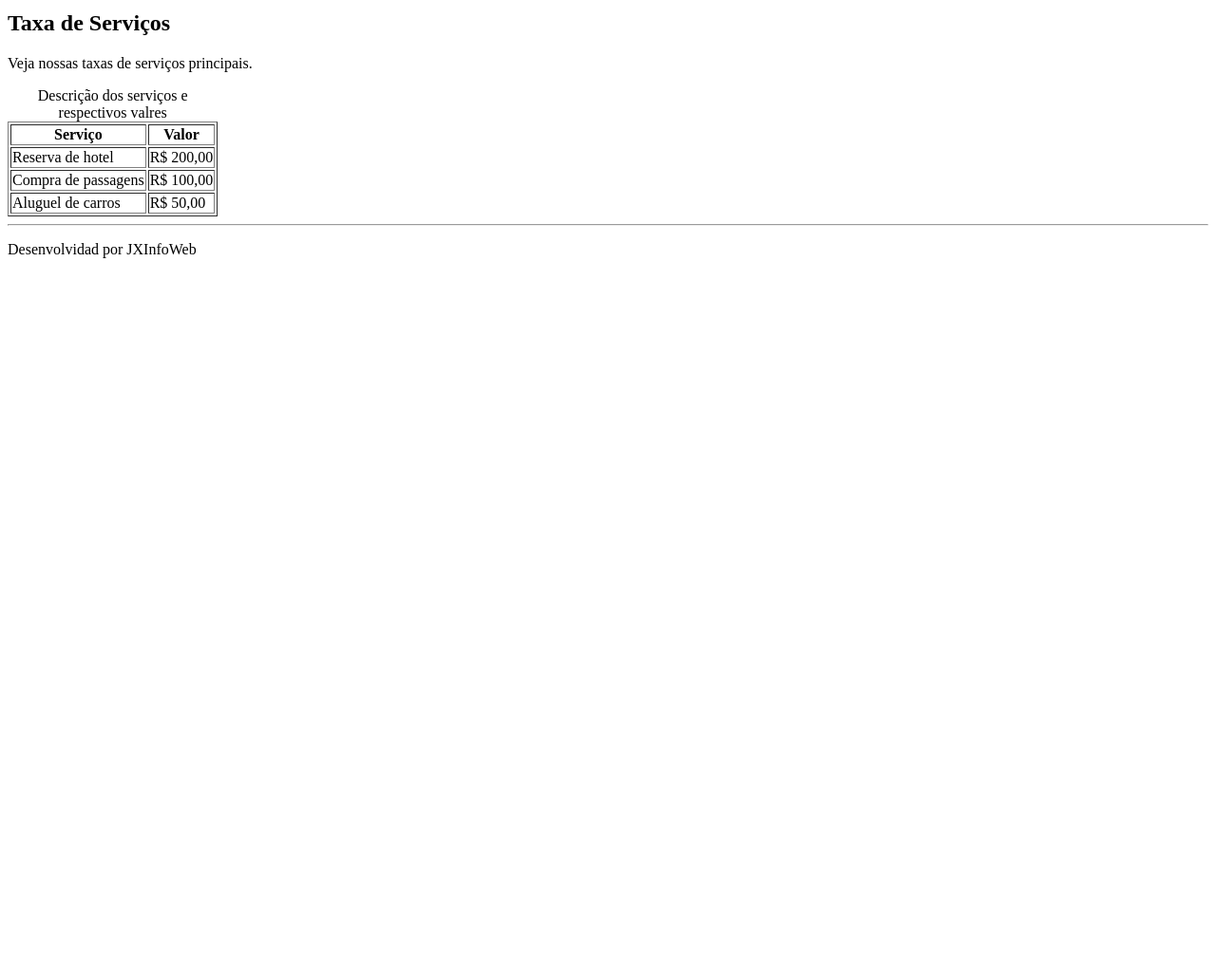
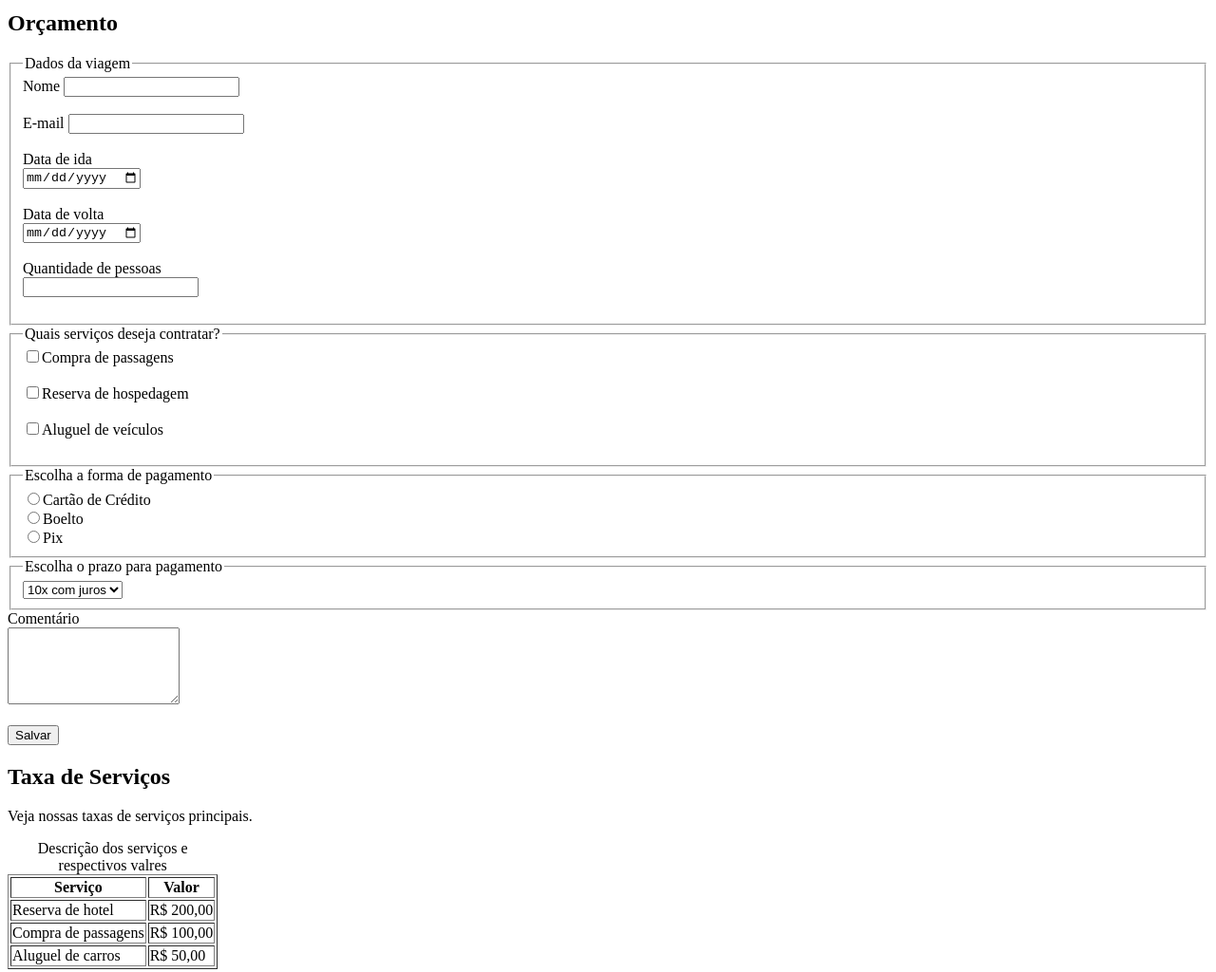
Before and after one commit to parajotaxis/site, a plain HTML site: page index.html in a window 1280 px wide. Shown: the part 1560-2584 px from the top of the page at 95% size. Before the commit the page ends 1848 px from the top, so only its background shows below. Drawn offline with Linux system fonts and the light colour scheme.

Commit message:
add form orcamento

```diff
--- a/index.html
+++ b/index.html
@@ -45,6 +45,69 @@
             Seu navegaro não suporte este formato do video. <a href="video/rabbit320.mp4">Clique aqui para baixar</a>
         </video>
     <section>
+        <h2>Orçamento</h2>
+        <form method="GET" action="">
+            <fieldset>
+                <legend>Dados da viagem</legend>
+                <label>Nome</label>
+                <input type="text" name="nome"><br><br>
+
+                <label>E-mail</label>
+                <input type="email" required name="email"><br><br>
+
+                <label>Data de ida</label><br>
+                <input type="date" name="dataIda"><br><br>
+
+                <label>Data de volta</label><br>
+                <input type="date" name="dataVolta"><br><br>
+
+                <label>Quantidade de pessoas</label><br>
+                <input type="number" name="qtdPessoas"><br><br>
+            </fieldset>
+
+
+            <fieldset>
+                <legend>Quais serviços deseja contratar?</legend>
+                <label for="passagem">
+                    <input type="checkbox" name="passagens" value="passagem">Compra de passagens<br><br>
+                </label>
+                <label for="hospedagem">
+                    <input type="checkbox" name="hospedagem" value="hospedagem">Reserva de hospedagem<br><br>
+                </label>
+                <label for="veiculos">
+                    <input type="checkbox" name="veiculos" value="veiculos">Aluguel de veículos<br><br>
+                </label>
+            </fieldset>
+
+            <fieldset>
+                <legend>Escolha a forma de pagamento</legend>
+                <label>
+                    <input type="radio" name="formaPagamento" value="cataoCredito">Cartão de Crédito
+                </label><br>
+                <label>
+                    <input type="radio" name="formaPagamento" value="boleto">Boelto
+                </label><br>
+                <label>
+                    <input type="radio" name="formaPagamento" value="pix">Pix
+                </label><br>
+            </fieldset>
+
+            <fieldset>
+                <legend>Escolha o prazo para pagamento</legend>
+                <select name="parazoPagamento">
+                    <option value="aVista">À Vista</option>
+                    <option value="cincoVezes">5x sem juros</option>
+                    <option value="dezVezes" selected >10x com juros</option>
+                </select>
+            </fieldset>
+
+            <label>Comentário</label><br>
+            <textarea rows="5" name="comentario"></textarea><br><br>
+
+            <button>Salvar</button>
+        </form>
+    </section>
+    <section>
         <h2>Taxa de Serviços</h2>
         <p>
             Veja nossas taxas de serviços principais.
```
